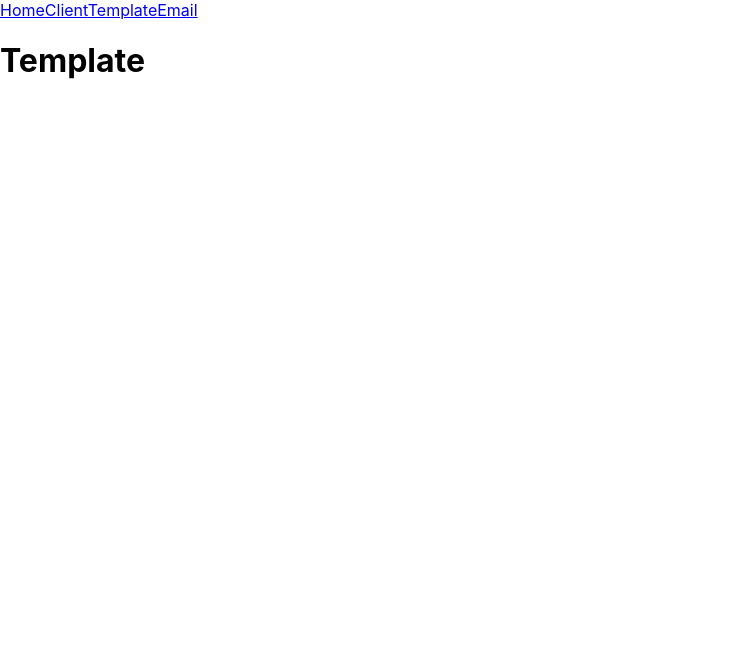
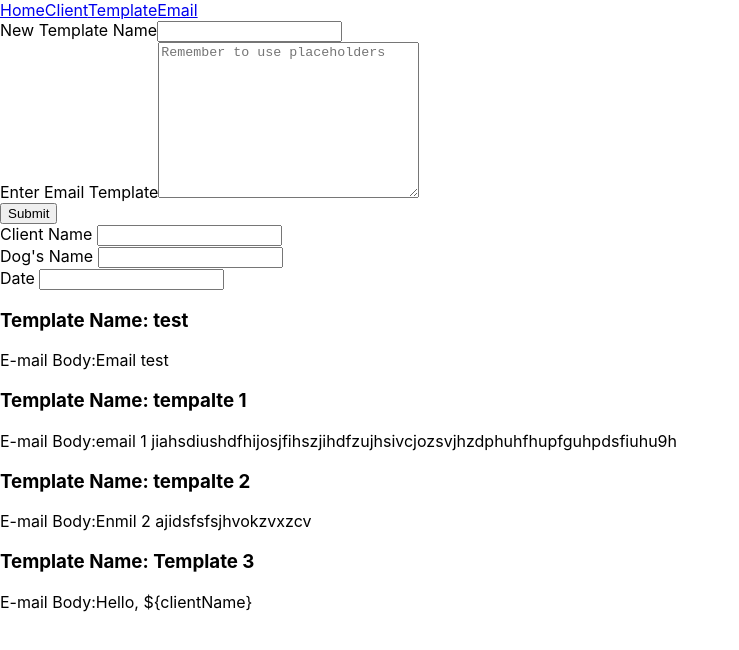
Before and after one commit to JSignature/phase2-project, a React (Create React App) app: page /template in a window 1280 px wide. Shown: the top 650 px of the page, without its empty margins (0-739 px from the left). Built offline with nearby package versions, Linux system fonts and the light colour scheme; data requests are answered from the project's data file.

Commit message:
Started Templates still needs placeholder component

```diff
--- a/db.json
+++ b/db.json
@@ -12,5 +12,27 @@
       "dogName": "Cuff",
       "id": 2
     }
+  ],
+  "templates": [
+    {
+      "id": 1,
+      "tempName": "test",
+      "tempBody": "Email test"
+    },
+    {
+      "tempName": "tempalte 1",
+      "tempBody": "email 1 jiahsdiushdfhijosjfihszjihdfzujhsivcjozsvjhzdphuhfhupfguhpdsfiuhu9h",
+      "id": 2
+    },
+    {
+      "tempName": "tempalte 2",
+      "tempBody": "Enmil 2 ajidsfsfsjhvokzvxzcv",
+      "id": 3
+    },
+    {
+      "tempName": "Template 3",
+      "tempBody": "Hello, ${clientName}",
+      "id": 4
+    }
   ]
 }
--- a/src/Placeholder.js
+++ b/src/Placeholder.js
@@ -1,7 +1,18 @@
 import React from 'react'
 
 const Placeholder = () => {
-  return <div>Placeholder</div>
+  return (
+    <div style={{ border: 1 }}>
+      <label htmlFor="clientName">Client Name </label>
+      <input type="text" name="clientName" id="" />
+      <br />
+      <label htmlFor="dogName">Dog's Name </label>
+      <input type="text" name="dogName" id="" />
+      <br />
+      <label htmlFor="date">Date </label>
+      <input type="text" name="date" id="" />
+    </div>
+  )
 }
 
 export default Placeholder
--- a/src/Template.js
+++ b/src/Template.js
@@ -1,11 +1,67 @@
-import React from 'react'
+import { React, useEffect, useState } from 'react'
 import NavBar from './NavBar'
+import Placeholder from './Placeholder'
+import TemplateList from './TemplateList'
 
 const Template = () => {
+  const [tempName, setTempName] = useState('')
+  const [tempBody, setTempBody] = useState('')
+  const [templates, setTemplates] = useState([])
+
+  useEffect(() => {
+    fetch('http://localhost:4000/templates')
+      .then(resp => resp.json())
+      .then(obj => setTemplates(obj))
+  }, [])
+
+  function handleNewTemplate(e) {
+    e.preventDefault()
+    const newTempObj = {
+      tempName,
+      tempBody,
+    }
+
+    fetch('http://localhost:4000/templates', {
+      method: 'POST',
+      headers: {
+        'Content-Type': 'application/json',
+      },
+      body: JSON.stringify(newTempObj),
+    })
+      .then(resp => resp.json())
+      .then(obj => setTemplates([...templates, obj]))
+  }
+
   return (
     <div>
       <NavBar />
-      <h1>Template</h1>
+      <form onSubmit={handleNewTemplate}>
+        <label htmlFor="Temp_Name">New Template Name</label>
+        <input
+          type="text"
+          name="temp_Name"
+          id=""
+          onChange={e => {
+            setTempName(e.target.value)
+          }}
+        />{' '}
+        <br />
+        <label htmlFor="Temp_Body">Enter Email Template</label>
+        <textarea
+          name="Temp_Body"
+          id=""
+          cols="30"
+          rows="10"
+          placeholder="Remember to use placeholders"
+          onChange={e => {
+            setTempBody(e.target.value)
+          }}
+        ></textarea>
+        <br />
+        <button type="submit">Submit</button>
+      </form>
+      <Placeholder />
+      <TemplateList templates={templates} />
     </div>
   )
 }
--- /dev/null
+++ b/src/TemplateList.jsx
@@ -0,0 +1,17 @@
+import React from 'react'
+
+const TemplateList = ({ templates }) => {
+  console.log(templates)
+  return (
+    <div>
+      {templates.map(template => (
+        <div key={template.id}>
+          <h3>Template Name: {template.tempName}</h3>
+          <p>E-mail Body:{template.tempBody}</p>
+        </div>
+      ))}
+    </div>
+  )
+}
+
+export default TemplateList
```
